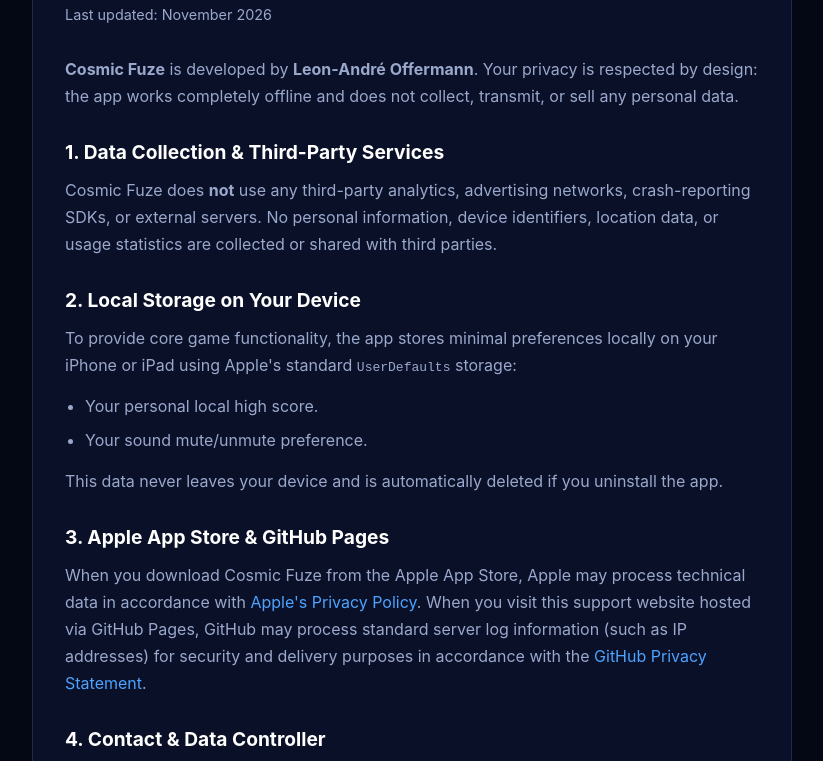
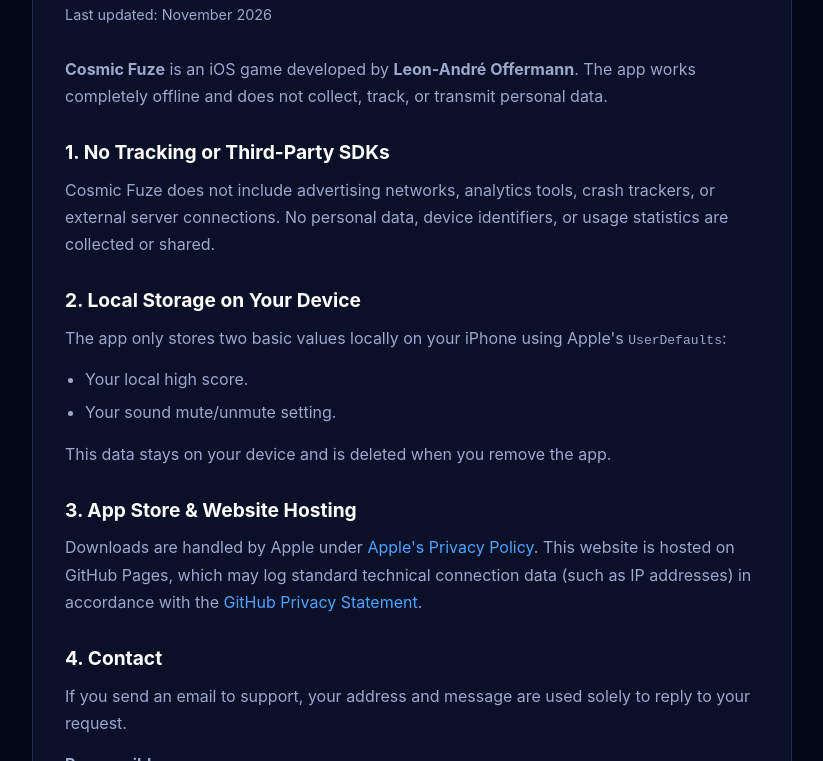
Before and after one commit to laoffermann-off/cosmic-fuse, a plain HTML site: page privacy.html in a window 1280 px wide. Shown: the part 181-942 px from the top of the page, without its empty margins (228-1051 px from the left). Drawn offline with Linux system fonts and the light colour scheme.

Commit message:
Update privacy.html

```diff
--- a/privacy.html
+++ b/privacy.html
@@ -93,38 +93,39 @@
     <p class="updated">Last updated: November 2026</p>
 
     <p>
-      <strong>Cosmic Fuze</strong> is developed by <strong>Leon-Andr&eacute; Offermann</strong>. Your privacy is respected by design: the app works completely offline and does not collect, transmit, or sell any personal data.
+      <strong>Cosmic Fuze</strong> is an iOS game developed by <strong>Leon-Andr&eacute; Offermann</strong>. The app works completely offline and does not collect, track, or transmit personal data.
     </p>
 
-    <h2>1. Data Collection &amp; Third-Party Services</h2>
+    <h2>1. No Tracking or Third-Party SDKs</h2>
     <p>
-      Cosmic Fuze does <strong>not</strong> use any third-party analytics, advertising networks, crash-reporting SDKs, or external servers. No personal information, device identifiers, location data, or usage statistics are collected or shared with third parties.
+      Cosmic Fuze does not include advertising networks, analytics tools, crash trackers, or external server connections. No personal data, device identifiers, or usage statistics are collected or shared.
     </p>
 
     <h2>2. Local Storage on Your Device</h2>
     <p>
-      To provide core game functionality, the app stores minimal preferences locally on your iPhone or iPad using Apple's standard <code>UserDefaults</code> storage:
+      The app only stores two basic values locally on your iPhone using Apple's <code>UserDefaults</code>:
     </p>
     <ul>
-      <li>Your personal local high score.</li>
-      <li>Your sound mute/unmute preference.</li>
+      <li>Your local high score.</li>
+      <li>Your sound mute/unmute setting.</li>
     </ul>
     <p>
-      This data never leaves your device and is automatically deleted if you uninstall the app.
+      This data stays on your device and is deleted when you remove the app.
     </p>
 
-    <h2>3. Apple App Store &amp; GitHub Pages</h2>
+    <h2>3. App Store &amp; Website Hosting</h2>
     <p>
-      When you download Cosmic Fuze from the Apple App Store, Apple may process technical data in accordance with <a href="https://www.apple.com/legal/privacy/" target="_blank" rel="noopener">Apple's Privacy Policy</a>. When you visit this support website hosted via GitHub Pages, GitHub may process standard server log information (such as IP addresses) for security and delivery purposes in accordance with the <a href="https://docs.github.com/en/site-policy/privacy-policies/github-general-privacy-statement" target="_blank" rel="noopener">GitHub Privacy Statement</a>.
+      Downloads are handled by Apple under <a href="https://www.apple.com/legal/privacy/" target="_blank" rel="noopener">Apple's Privacy Policy</a>. This website is hosted on GitHub Pages, which may log standard technical connection data (such as IP addresses) in accordance with the <a href="https://docs.github.com/en/site-policy/privacy-policies/github-general-privacy-statement" target="_blank" rel="noopener">GitHub Privacy Statement</a>.
     </p>
 
-    <h2>4. Contact &amp; Data Controller</h2>
+    <h2>4. Contact</h2>
     <p>
-      If you contact support by email, your email address and message will only be used to respond to your inquiry.
+      If you send an email to support, your address and message are used solely to reply to your request.
     </p>
     <p>
-      <strong>Responsible Controller:</strong><br />
+      <strong>Responsible:</strong><br />
       Leon-Andr&eacute; Offermann<br />
+      Eichenweg 7, 74219 M&ouml;ckm&uuml;hl, Germany<br />
       Email: <a href="mailto:trie.26-baronie@icloud.com">trie.26-baronie@icloud.com</a>
     </p>
   </div>
```
